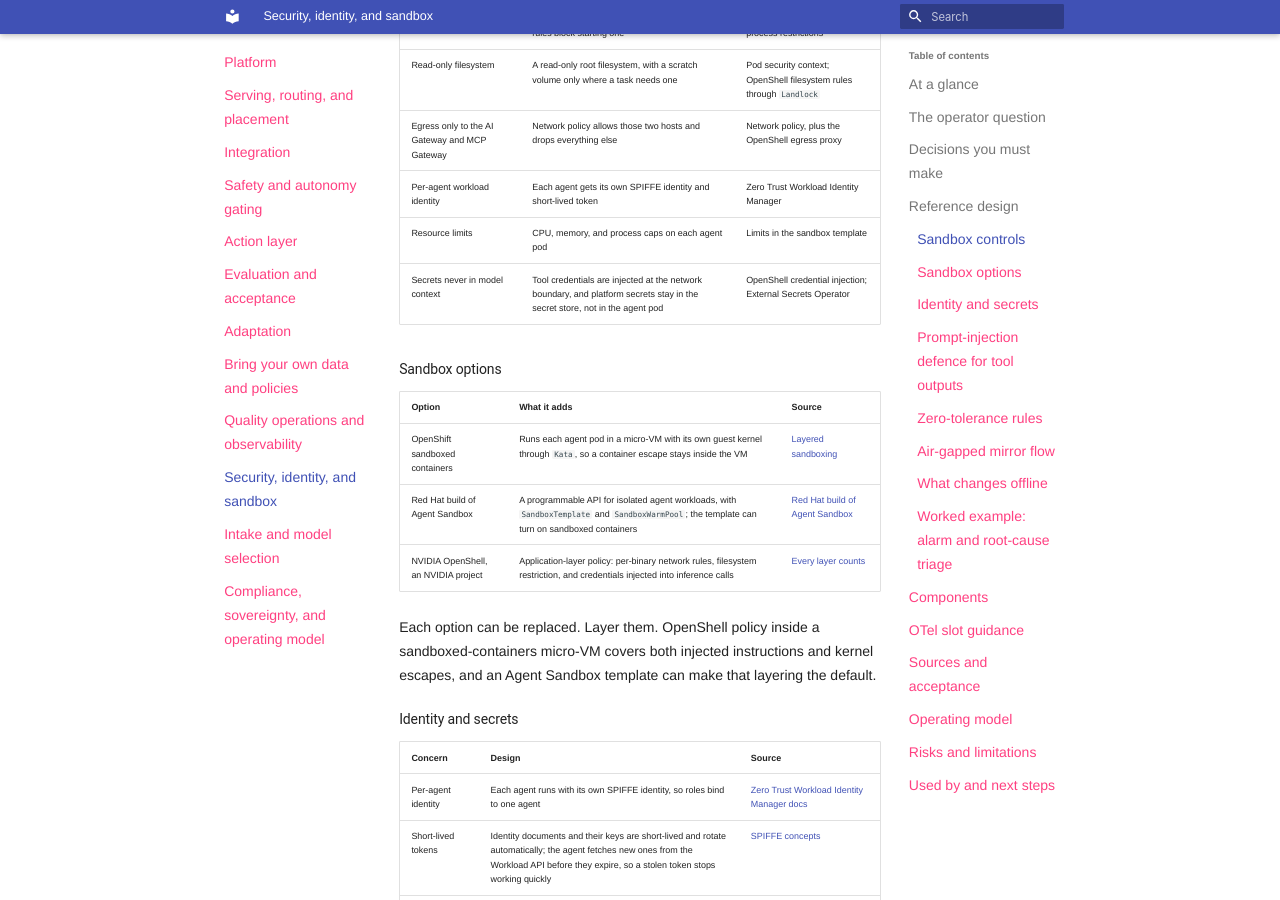
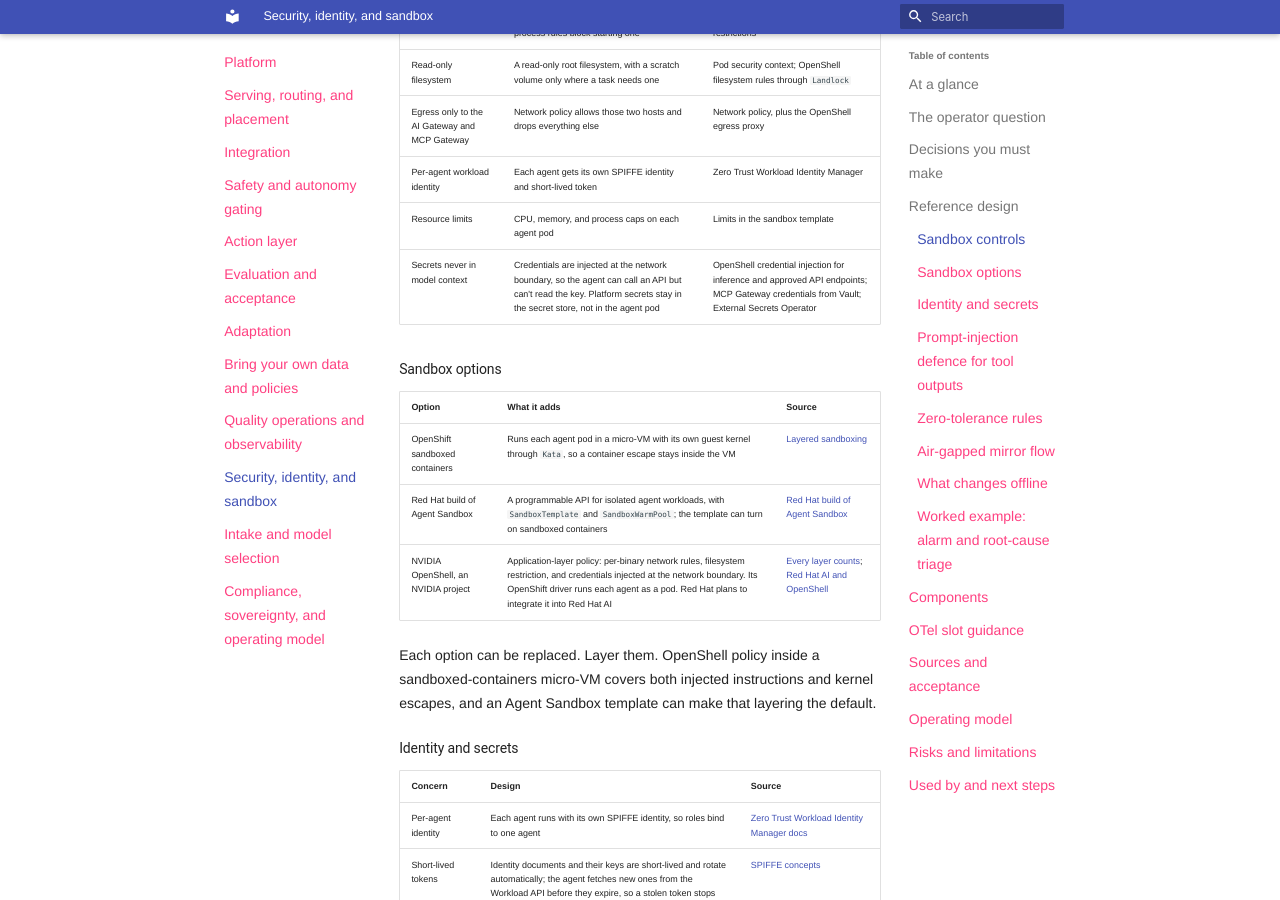
Before and after one commit to ravisharma5/otel-telco-blueprints, an MkDocs documentation site: the page built from platform/security-identity-sandbox/README.md, in a window 1280 px wide and 900 px high, scrolled down 1843 px. Built offline with MkDocs 1.6.1 and Material for MkDocs 9.7.7, drawn with Linux system fonts in a browser that asks for light colours; nearby versions of some CDN libraries; library files that are not in the unit come from our copies; some of the changed text lies outside the part shown.

Commit message:
docs(security): cite the Red Hat OpenShell post for credential injection and the OpenShift driver

```diff
--- a/platform/security-identity-sandbox/README.md
+++ b/platform/security-identity-sandbox/README.md
@@ -76,7 +76,7 @@ The agent holds an identity but no credentials, and it can reach only the two ga
 | Egress only to the AI Gateway and MCP Gateway | Network policy allows those two hosts and drops everything else | Network policy, plus the OpenShell egress proxy |
 | Per-agent workload identity | Each agent gets its own SPIFFE identity and short-lived token | Zero Trust Workload Identity Manager |
 | Resource limits | CPU, memory, and process caps on each agent pod | Limits in the sandbox template |
-| Secrets never in model context | Tool credentials are injected at the network boundary, and platform secrets stay in the secret store, not in the agent pod | OpenShell credential injection; External Secrets Operator |
+| Secrets never in model context | Credentials are injected at the network boundary, so the agent can call an API but can't read the key. Platform secrets stay in the secret store, not in the agent pod | OpenShell credential injection for inference and approved API endpoints; MCP Gateway credentials from Vault; External Secrets Operator |
 
 ### Sandbox options
 
@@ -84,7 +84,7 @@ The agent holds an identity but no credentials, and it can reach only the two ga
 |---|---|---|
 | OpenShift sandboxed containers | Runs each agent pod in a micro-VM with its own guest kernel through `Kata`, so a container escape stays inside the VM | [Layered sandboxing](https://developers.redhat.com/articles/2026/07/16/layered-sandboxing-ai-agents-openshift-and-openshell) |
 | Red Hat build of Agent Sandbox | A programmable API for isolated agent workloads, with `SandboxTemplate` and `SandboxWarmPool`; the template can turn on sandboxed containers | [Red Hat build of Agent Sandbox](https://developers.redhat.com/articles/2026/07/15/red-hat-build-agent-sandbox-isolated-workload-management-kubernetes) |
-| NVIDIA OpenShell, an NVIDIA project | Application-layer policy: per-binary network rules, filesystem restriction, and credentials injected into inference calls | [Every layer counts](https://developers.redhat.com/articles/2026/05/14/every-layer-counts-defense-depth-ai-agents-red-hat-ai) |
+| NVIDIA OpenShell, an NVIDIA project | Application-layer policy: per-binary network rules, filesystem restriction, and credentials injected at the network boundary. Its OpenShift driver runs each agent as a pod. Red Hat plans to integrate it into Red Hat AI | [Every layer counts](https://developers.redhat.com/articles/2026/05/14/every-layer-counts-defense-depth-ai-agents-red-hat-ai); [Red Hat AI and OpenShell](https://www.redhat.com/en/blog/red-hat-ai-and-openshell-driving-security-enhanced-agent-execution-for-enterprise-ai) |
 
 Each option can be replaced. Layer them. OpenShell policy inside a sandboxed-containers micro-VM covers both injected instructions and kernel escapes, and an Agent Sandbox template can make that layering the default.
 
@@ -189,6 +189,7 @@ Each key claim links its source, as set out in [the Sources table](../../framewo
 | 5 | A quickstart deploys agents with OpenShell egress policy inside sandboxed-containers VMs on OpenShift | Red Hat guidance | [Secure agents with OpenShell and Kata](https://github.com/rh-ai-quickstart/secure-agents-with-openshell-kata) |
 | 6 | An agent needs both an application-layer sandbox and a kernel-level sandbox | Red Hat guidance | [Why your AI agent needs two sandboxes](https://developers.redhat.com/articles/2026/07/23/why-your-ai-agent-needs-two-sandboxes-benchmark-data) |
 | 7 | Agent security on Red Hat AI works in layers, from identity and sandbox to gateway and gated actions | Red Hat guidance | [Every layer counts](https://developers.redhat.com/articles/2026/05/14/every-layer-counts-defense-depth-ai-agents-red-hat-ai) |
+| 8 | OpenShell injects inference and API credentials at the network boundary, so the agent never holds them, and its OpenShift driver runs each agent as a pod with full policy enforcement | Red Hat guidance | [Red Hat AI and OpenShell](https://www.redhat.com/en/blog/red-hat-ai-and-openshell-driving-security-enhanced-agent-execution-for-enterprise-ai) |
 | 8 | The Zero Trust Workload Identity Manager gives each workload a SPIFFE identity on OpenShift | Red Hat guidance | [Zero Trust Workload Identity Manager docs](https://docs.redhat.com/en/documentation/openshift_container_platform/4.20/html/security_and_compliance/zero-trust-workload-identity-manager) |
 | 9 | Keycloak can act as the authorization server for MCP | project documentation | [Keycloak MCP authorization server](https://www.keycloak.org/securing-apps/mcp-authz-server) |
 | 10 | Token exchange issues a new token for a named audience | project documentation | [RFC 8693 OAuth 2.0 Token Exchange](https://www.rfc-editor.org/rfc/rfc8693) |
```
